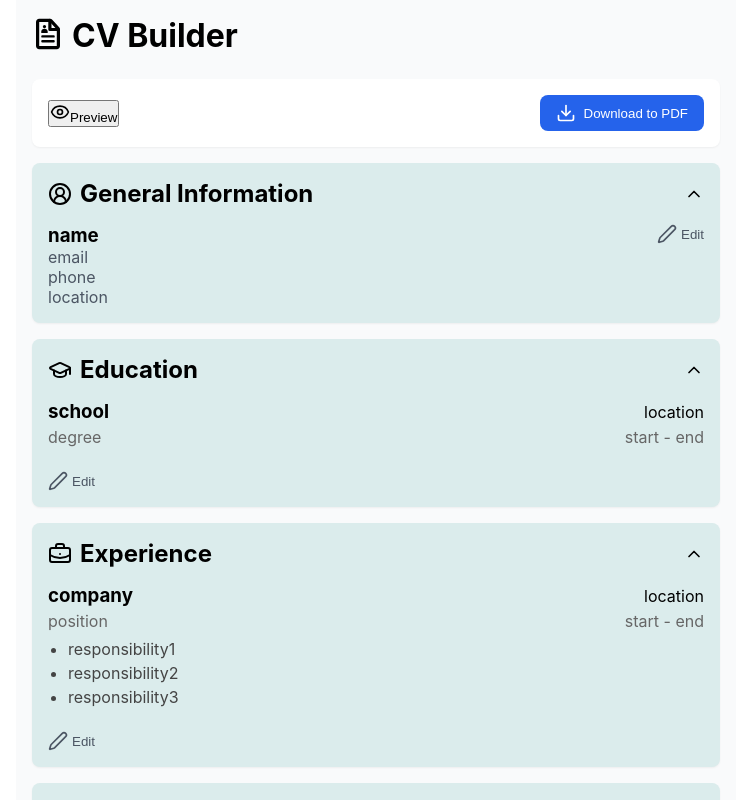
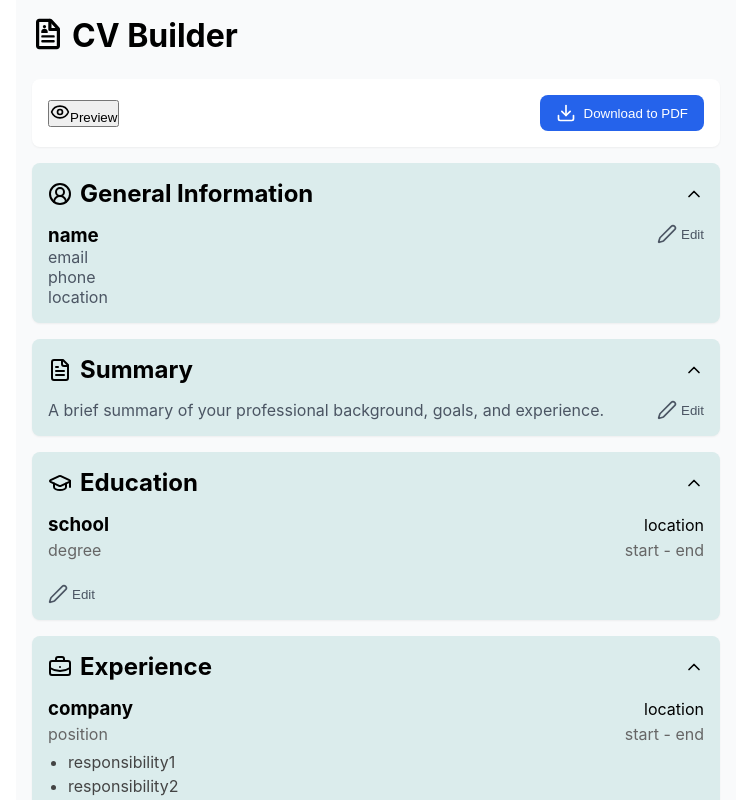
Before and after one commit to ta-torres/cv-builder, a React (Vite) app: page / in a window 1280 px wide. Shown: the top 800 px of the page, without its empty margins (264-1015 px from the left). Built offline with nearby package versions, Linux system fonts and the light colour scheme.

Commit message:
add summary section

```diff
--- a/src/components/App.jsx
+++ b/src/components/App.jsx
@@ -3,6 +3,7 @@ import Section from "./Section";
 import GeneralForm from "./GeneralForm";
 import EducationForm from "./EducationForm";
 import ExperienceForm from "./ExperienceForm";
+import SummaryForm from "./SummaryForm";
 import { pdf } from "@react-pdf/renderer";
 import CVDocument from "./CVDocument";
 import PDFPreview from "./PDFPreview";
@@ -13,6 +14,7 @@ import {
   CircleUserRound,
   BriefcaseBusiness,
   Eye,
+  FileText,
 } from "lucide-react";
 import logo from "../assets/logo-cv.svg";
 import "../styles/App.css";
@@ -59,6 +61,14 @@ const App = () => {
           location: "location",
         },
       ],
+    },
+    summary: {
+      isExpanded: true,
+      isEditing: false,
+      data: {
+        summary:
+          "A brief summary of your professional background, goals, and experience.",
+      },
     },
   };
 
@@ -161,6 +171,20 @@ const App = () => {
       </Section>
 
       <Section
+        title="Summary"
+        icon={<FileText />}
+        isExpanded={sections.summary.isExpanded}
+        onToggle={() => toggleSection("summary")}
+      >
+        <SummaryForm
+          data={sections.summary.data}
+          isEditing={sections.summary.isEditing}
+          onToggleEdit={() => toggleEdit("summary")}
+          onSubmit={(data) => updateSectionData("summary", data)}
+        />
+      </Section>
+
+      <Section
         title="Education"
         icon={<GraduationCap />}
         isExpanded={sections.education.isExpanded}
--- a/src/components/CVDocument.jsx
+++ b/src/components/CVDocument.jsx
@@ -22,6 +22,13 @@ const CVDocument = ({ data }) => (
           <Text>{data.generalInfo.data.email}</Text>
           <Text>{data.generalInfo.data.phone}</Text>
           <Text>{data.generalInfo.data.location}</Text>
+        </View>
+      </View>
+
+      <View style={styles.cv_section}>
+        <Text style={styles.cv_section_title}>Summary</Text>
+        <View style={styles.summary_section}>
+          <Text style={styles.summary_text}>{data.summary.data.summary}</Text>
         </View>
       </View>
 
@@ -133,6 +140,8 @@ const styles = StyleSheet.create({
     fontWeight: "bold",
     fontSize: "16px",
   },
+  summary_section: {},
+  summary_text: {},
   education_item: {},
   education_header: {
     display: "flex",
--- /dev/null
+++ b/src/components/SummaryForm.jsx
@@ -0,0 +1,48 @@
+import { useState } from "react";
+import { Edit2 } from "lucide-react";
+import "../styles/Forms.css";
+
+const SummaryForm = ({ data, isEditing, onToggleEdit, onSubmit }) => {
+  const [formData, setFormData] = useState({
+    summary: "",
+  });
+
+  const handleSubmit = (e) => {
+    e.preventDefault();
+    onSubmit(formData);
+  };
+
+  return isEditing ? (
+    <form onSubmit={handleSubmit} className="form">
+      <div className="form-group">
+        <textarea
+          value={formData.summary}
+          onChange={(e) =>
+            setFormData({ ...formData, summary: e.target.value })
+          }
+          placeholder="A brief summary of your professional background, goals, and experience."
+          rows={4}
+          className="summary-textarea"
+        />
+      </div>
+      <div className="form-buttons">
+        <button type="submit">Save</button>
+        <button type="button" onClick={onToggleEdit}>
+          Cancel
+        </button>
+      </div>
+    </form>
+  ) : (
+    <div className="general-info">
+      <div className="info-container">
+        <p>{data.summary}</p>
+      </div>
+      <button onClick={onToggleEdit} className="edit-btn">
+        <Edit2 size={20} />
+        Edit
+      </button>
+    </div>
+  );
+};
+
+export default SummaryForm;
```
